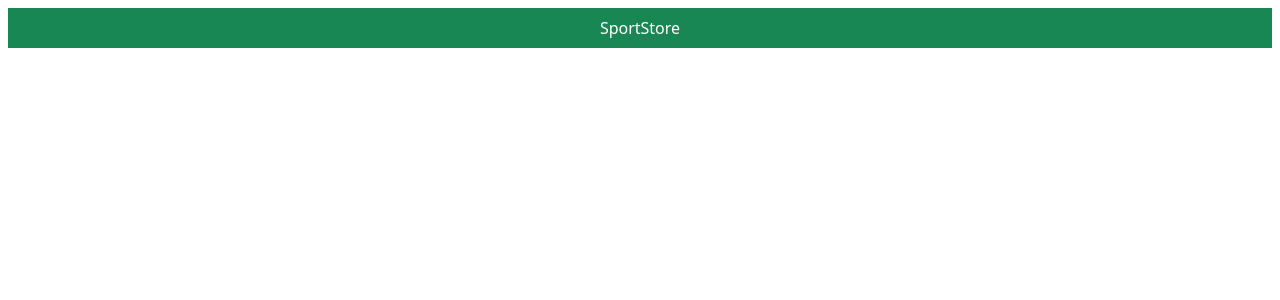
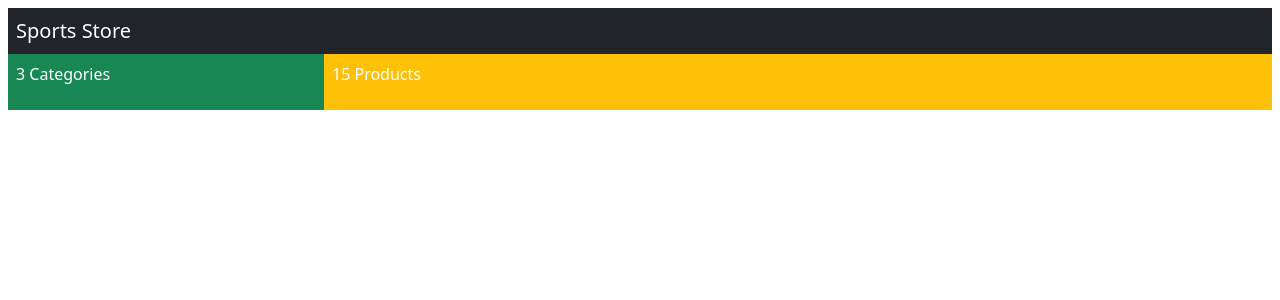
Before and after one commit to EduardoEbbers/SportsStoreAngular, an Angular app in the folder SportStore/: page / in a window 1280 px wide. Shown: the top 300 px of the page. Built offline with nearby package versions, Linux system fonts and the light colour scheme.

Commit message:
store compon., html e module; e upds

```diff
--- a/SportStore/src/app/app.component.html
+++ b/SportStore/src/app/app.component.html
@@ -1,3 +1,6 @@
+<!--
 <div class="bg-success p-2 text-center text-white">
   SportStore
 </div>
+-->
+<store></store>
--- a/SportStore/src/app/app.module.ts
+++ b/SportStore/src/app/app.module.ts
@@ -3,13 +3,15 @@ import { BrowserModule } from '@angular/platform-browser';
 
 import { AppComponent } from './app.component';
 import { ModelModule } from './model/model.module';
+import { StoreModule } from './store/store.module';
 
 @NgModule({
   declarations: [
     AppComponent
   ],
   imports: [
-    BrowserModule
+    BrowserModule,
+    StoreModule
   ],
   providers: [],
   bootstrap: [AppComponent]
--- /dev/null
+++ b/SportStore/src/app/store/store.component.html
@@ -0,0 +1,15 @@
+<div class="container-fluid">
+    <div class="row">
+        <div class="bg-dark text-white p-2">
+            <span class="navbar-brand ml-2">Sports Store</span>
+        </div>
+    </div>
+    <div class="row text-white">
+        <div class="bg-success col-3 p-2">
+            <p>{{ categories.length }} Categories</p>
+        </div>
+        <div class="bg-warning col-9 p-2">
+            <p>{{ products.length }} Products</p>
+        </div>
+    </div>
+</div>
--- /dev/null
+++ b/SportStore/src/app/store/store.component.ts
@@ -0,0 +1,21 @@
+import { Component } from "@angular/core";
+import { Product } from "../model/product.model";
+import { ProductRepository } from "../model/product.repository";
+
+@Component({
+    selector: 'store',
+    templateUrl: './store.component.html'
+})
+export class StoreComponent {
+    constructor(private repository: ProductRepository) {
+
+    }
+
+    get products(): Product[] {
+        return this.repository.getProducts();
+    }
+
+    get categories(): string[] {
+        return this.repository.getCategories();
+    }
+}
```
Also changed, not shown: SportStore/src/app/store/store.module.ts (added, +22 -0 lines).
